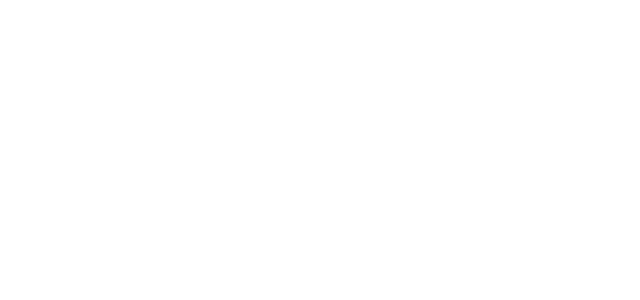
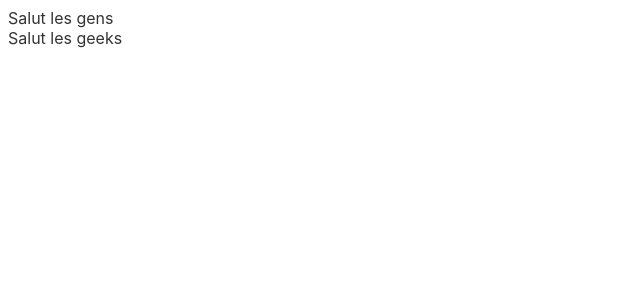
Before and after one commit to NdekoCode/vuejs-carousel, a Vue app: page / in a window 1280 px wide. Shown: the top 300 px of the page, without its empty margins (0-640 px from the left). Built offline with nearby package versions, Linux system fonts and the light colour scheme.

Commit message:
setup: add main components

```diff
--- a/public/index.html
+++ b/public/index.html
@@ -1,15 +1,19 @@
 <!DOCTYPE html>
 <html lang="">
   <head>
-    <meta charset="utf-8">
-    <meta http-equiv="X-UA-Compatible" content="IE=edge">
-    <meta name="viewport" content="width=device-width,initial-scale=1.0">
-    <link rel="icon" href="<%= BASE_URL %>favicon.ico">
-    <title><%= htmlWebpackPlugin.options.title %></title>
+    <meta charset="utf-8" />
+    <meta http-equiv="X-UA-Compatible" content="IE=edge" />
+    <meta name="viewport" content="width=device-width,initial-scale=1.0" />
+    <link rel="icon" href="<%= BASE_URL %>favicon.ico" />
+    <title>Carousel vuejs</title>
   </head>
   <body>
     <noscript>
-      <strong>We're sorry but <%= htmlWebpackPlugin.options.title %> doesn't work properly without JavaScript enabled. Please enable it to continue.</strong>
+      <strong
+        >We're sorry but <%= htmlWebpackPlugin.options.title %> doesn't work
+        properly without JavaScript enabled. Please enable it to
+        continue.</strong
+      >
     </noscript>
     <div id="app"></div>
     <!-- built files will be auto injected -->
--- a/src/App.vue
+++ b/src/App.vue
@@ -1,27 +1,24 @@
 <template>
-  <div id="app">
-    <Carousel />
+  <div id="app" class="container">
+    <Carousel>
+      <CarouselSlide>Salut les gens</CarouselSlide>
+      <CarouselSlide>Salut les geeks</CarouselSlide>
+    </Carousel>
   </div>
 </template>
 
 <script>
-import Carousel from "./components/Carousel.vue";
+import Carousel from "./components/Carousel/Carousel";
+import CarouselSlide from "./components/Carousel/CarouselSlide";
 
 export default {
   name: "App",
   components: {
     Carousel,
+    CarouselSlide,
   },
 };
 </script>
 
-<style>
-#app {
-  font-family: Avenir, Helvetica, Arial, sans-serif;
-  -webkit-font-smoothing: antialiased;
-  -moz-osx-font-smoothing: grayscale;
-  text-align: center;
-  color: #2c3e50;
-  margin-top: 60px;
-}
+<style src="./app.css">
 </style>
--- /dev/null
+++ b/src/app.css
@@ -0,0 +1,15 @@
+#app {
+  font-family: Inter, system-ui, -apple-system, BlinkMacSystemFont, "Segoe UI",
+    Roboto, Oxygen, Ubuntu, Cantarell, "Open Sans", "Helvetica Neue", sans-serif;
+  color: #333;
+}
+.container {
+  max-width: 1280px;
+  margin: 0 auto;
+  padding: 0 15px;
+}
+@media screen and (min-width: 380px) {
+  .container {
+    padding: 0;
+  }
+}
--- a/src/components/Carousel.vue
+++ b/src/components/Carousel/Carousel.vue
@@ -1,5 +1,7 @@
 <template>
-  <div></div>
+  <div>
+    <slot></slot>
+  </div>
 </template>
 
 <script>
--- /dev/null
+++ b/src/components/Carousel/CarouselSlide.vue
@@ -0,0 +1,11 @@
+<template>
+  <div>
+    <slot></slot>
+  </div>
+</template>
+<script>
+export default {
+  name: "CarouselSlide",
+};
+</script>
+<style></style>
```
Also changed, not shown: 1 other file (tests, documents, lock files or other folders).
